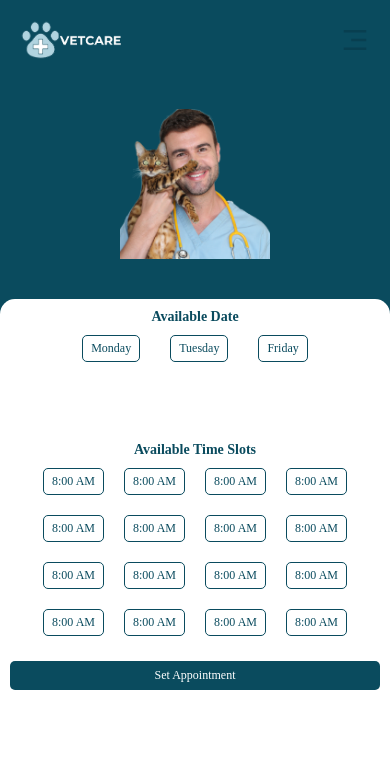
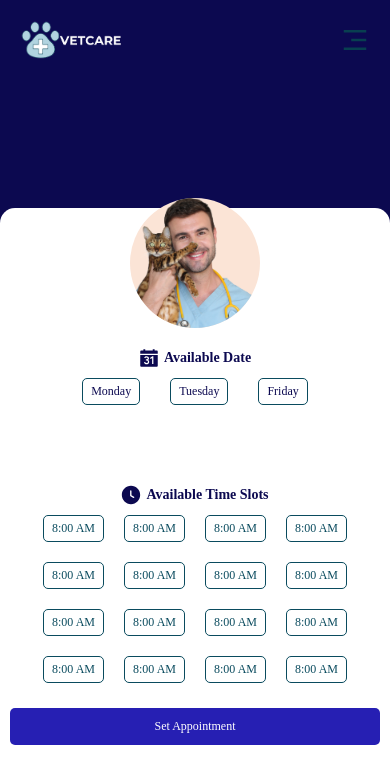
Before and after one commit to IanCastlee/VETCARE, a React (Vite) app in the folder frontend/: page /set-appointment in a window 390 px wide. Shown: the top 784 px of the page. Built offline with nearby package versions, Linux system fonts and the light colour scheme; a web font is replaced by a local one.

Commit message:
2nd commit

```diff
--- a/frontend/src/components/mobileSidebar/MobileSidebar.jsx
+++ b/frontend/src/components/mobileSidebar/MobileSidebar.jsx
@@ -8,6 +8,7 @@ import { HiMiniCalendarDateRange } from "react-icons/hi2";
 import { IoMdPower } from "react-icons/io";
 import Signin from "../signinSignUp/Signin";
 import { useState } from "react";
+import { Link } from "react-router-dom";
 
 const MobileSidebar = () => {
   const [showForm, setShowForm] = useState(false);
@@ -30,21 +31,20 @@ const MobileSidebar = () => {
             SIGN IN
           </button>
         </div>
-        <ul className="menu-btn">
-          <li className="btn">
+        <div className="menu-btn">
+          <Link className="btn-link" to={"/home/"}>
             <RiHomeLine className="icon" /> Home
-          </li>
-          <li className="btn">
+          </Link>
+          <Link className="btn-link">
             <HiMiniCalendarDateRange className="icon" /> Appointment
-          </li>
-          <li className="btn">
-            {" "}
+          </Link>
+          <Link className="btn-link">
             <HiMiniCalendarDateRange className="icon" /> Message
-          </li>
-          <li className="btn">
+          </Link>
+          <Link className="btn-link">
             <IoMdPower className="icon" /> Logout
-          </li>
-        </ul>
+          </Link>
+        </div>
       </motion.div>
 
       {showForm && <Signin close={() => setShowForm(false)} />}
--- a/frontend/src/components/mobileSidebar/MobileSidebar.scss
+++ b/frontend/src/components/mobileSidebar/MobileSidebar.scss
@@ -55,13 +55,14 @@
     margin-top: 50px;
     padding: 20px;
 
-    .btn {
+    .btn-link {
       font-size: 16px;
       font-weight: 500;
       cursor: pointer;
       list-style: none;
       display: flex;
       align-items: center;
+      color: #0c0950;
 
       .icon {
         font-size: 1.5rem;
--- a/frontend/src/pages/home/Home.jsx
+++ b/frontend/src/pages/home/Home.jsx
@@ -46,7 +46,7 @@ const Home = () => {
                 Trusted by pet parents. Loved by furry friends.
               </motion.h6>
 
-              <CustomButton _bgcolor="primary" _label="Set Appointment" />
+              <CustomButton _bgcolor="primary" _label="Book Now" />
             </div>
           </div>
           <div className="hero-right">
--- a/frontend/src/pages/setAppointment/SetAppointment.jsx
+++ b/frontend/src/pages/setAppointment/SetAppointment.jsx
@@ -2,17 +2,29 @@ import "./setAppointment.scss";
 
 //IMAGES
 import profile from "../../assets/imges/veterinarian1.png";
+
+//ICONS
+import { IoCalendarNumberSharp } from "react-icons/io5";
+import { GoClockFill } from "react-icons/go";
+
 const SetAppointment = () => {
   return (
     <div className="setappointment">
       <div className="setappointment-container">
         <div className="setappointment-top">
-          <img src={profile} alt="profile" className="profile" />
+          <div className="profile-wrapper">
+            <img src={profile} alt="profile" className="profile" />
+          </div>
         </div>
 
         <div className="setappointment-bot">
+          <div className="profile-wrapper">
+            <img src={profile} alt="profile" className="profile" />
+          </div>
           <div className="date-available">
-            <h6>Available Date</h6>
+            <h6>
+              <IoCalendarNumberSharp className="calendar-icon" /> Available Date
+            </h6>
 
             <div className="dates-wrapper">
               <span className="date">Monday</span>
@@ -22,7 +34,9 @@ const SetAppointment = () => {
           </div>
 
           <div className="time-available">
-            <h6>Available Time Slots</h6>
+            <h6>
+              <GoClockFill className="clock-icon" /> Available Time Slots
+            </h6>
 
             <div className="times-wrapper">
               <span className="time">8:00 AM</span>
--- a/frontend/src/pages/setAppointment/setAppointment.scss
+++ b/frontend/src/pages/setAppointment/setAppointment.scss
@@ -6,31 +6,45 @@
     width: 100%;
     height: 100%;
     display: flex;
+    overflow-y: auto;
 
     .setappointment-top {
-      width: 100%;
+      width: 50%;
       height: 100%;
-      background-color: #0a4b5e;
+      background-color: #0c0950;
       display: flex;
       justify-content: center;
       align-items: center;
+      overflow-y: auto;
+      border-top-right-radius: 20px;
+      border-bottom-right-radius: 20px;
+      margin-right: -20px;
+      z-index: 2;
 
-      .profile {
-        width: 400px;
-        height: 400px;
-        object-fit: cover;
-        margin-top: 30px;
+      .profile-wrapper {
+        width: 450px;
+        height: 450px;
+        border-radius: 50%;
+
+        .profile {
+          width: 100%;
+          height: 100%;
+          object-fit: cover;
+          border-radius: 50%;
+        }
       }
     }
 
     .setappointment-bot {
-      background-color: #fff;
-      width: 100%;
+      background-color: #fbe4d6;
+      width: 50%;
       height: 100%;
-      margin-top: 90px;
-      border-top-right-radius: 15px;
-      border-top-left-radius: 15px;
-      padding: 10px;
+      padding: 10px 100px;
+      display: flex;
+      flex-direction: column;
+      align-items: center;
+      justify-content: center;
+      z-index: 1;
 
       .date-available {
         width: 100%;
@@ -40,8 +54,15 @@
 
         h6 {
           font-size: 0.875rem;
-          color: #0a4b5e;
+          color: #0c0950;
           margin-bottom: 10px;
+          display: flex;
+          align-items: center;
+
+          .calendar-icon {
+            font-size: 20px;
+            margin-right: 5px;
+          }
         }
 
         .dates-wrapper {
@@ -70,8 +91,15 @@
 
         h6 {
           font-size: 0.875rem;
-          color: #0a4b5e;
+          color: #0c0950;
           margin-bottom: 10px;
+          display: flex;
+          align-items: center;
+
+          .clock-icon {
+            font-size: 20px;
+            margin-right: 5px;
+          }
         }
 
         .times-wrapper {
@@ -95,12 +123,17 @@
           width: 100%;
           padding: 7px 0;
           font-size: 0.75rem;
-          background-color: #0a4b5e;
+          background-color: #261fb3;
           cursor: pointer;
           border: none;
           border-radius: 5px;
           color: #fff;
           margin-top: 25px;
+          height: 37px;
+
+          &:hover {
+            background-color: #161179;
+          }
         }
       }
     }
@@ -120,38 +153,61 @@
 
       .setappointment-top {
         width: 100%;
-        height: 40%;
-        background-color: #0a4b5e;
+        height: 30%;
+        background-color: #0c0950;
         display: flex;
         justify-content: center;
         align-items: center;
+        border-top-right-radius: 0;
+        border-bottom-right-radius: 0;
+        z-index: 1;
 
-        .profile {
+        .profile-wrapper {
+          display: none;
           width: 150px;
           height: 150px;
-          object-fit: cover;
-          margin-top: 30px;
+          .profile {
+            width: 100%;
+            height: 100%;
+            object-fit: cover;
+          }
         }
       }
 
       .setappointment-bot {
         background-color: #fff;
         width: 100%;
-        height: 63%;
+        height: 77%;
         margin-top: -10%;
         border-top-right-radius: 15px;
         border-top-left-radius: 15px;
-        padding: 10px;
+        padding: 50px 10px 10px 10px;
+        z-index: 2;
+
+        .profile-wrapper {
+          width: 130px;
+          height: 130px;
+          background-color: #fbe4d6;
+          border-radius: 50%;
+          margin-top: -150px;
+          .profile {
+            width: 100%;
+            height: 100%;
+            object-fit: cover;
+            border-radius: 50%;
+          }
+        }
 
         .date-available {
           width: 100%;
           display: flex;
           flex-direction: column;
           align-items: center;
+          margin-top: 20px;
 
           h6 {
             font-size: 0.875rem;
-            color: #0a4b5e;
+            color: #0c0950;
             margin-bottom: 10px;
           }
 
@@ -163,7 +219,7 @@
 
             .date {
               font-size: 12px;
-              color: #0a4b5e;
+              color: #0c0950;
               cursor: pointer;
               border: 1px solid #0a4b5e;
               padding: 5px 8px;
@@ -181,7 +237,7 @@
 
           h6 {
             font-size: 0.875rem;
-            color: #0a4b5e;
+            color: #0c0950;
             margin-bottom: 10px;
           }
 
@@ -206,12 +262,16 @@
             width: 100%;
             padding: 7px 0;
             font-size: 0.75rem;
-            background-color: #0a4b5e;
+            background-color: #261fb3;
             cursor: pointer;
             border: none;
             border-radius: 5px;
             color: #fff;
             margin-top: 25px;
+
+            &:hover {
+              background-color: #161179;
+            }
           }
         }
       }
```
